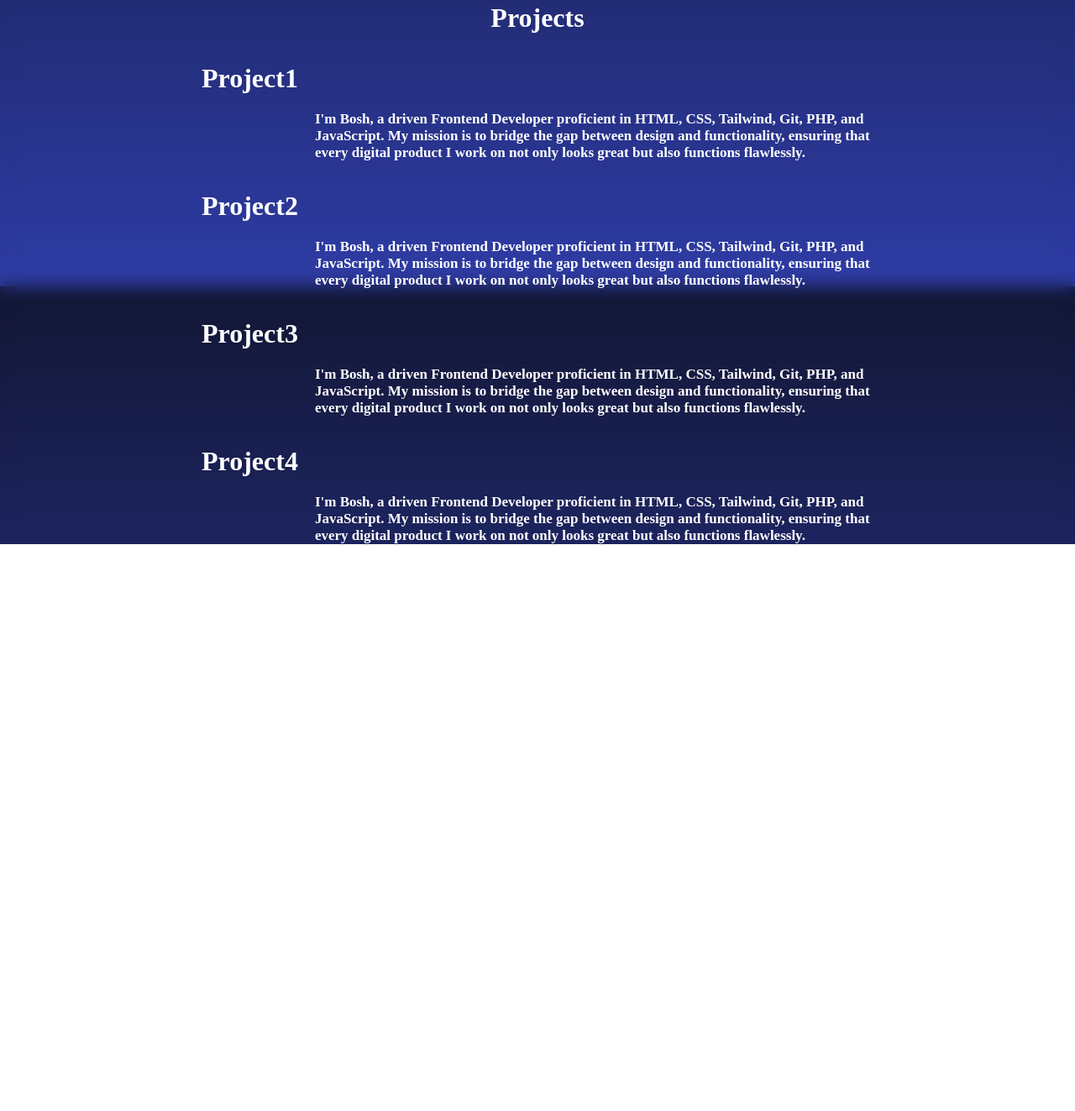
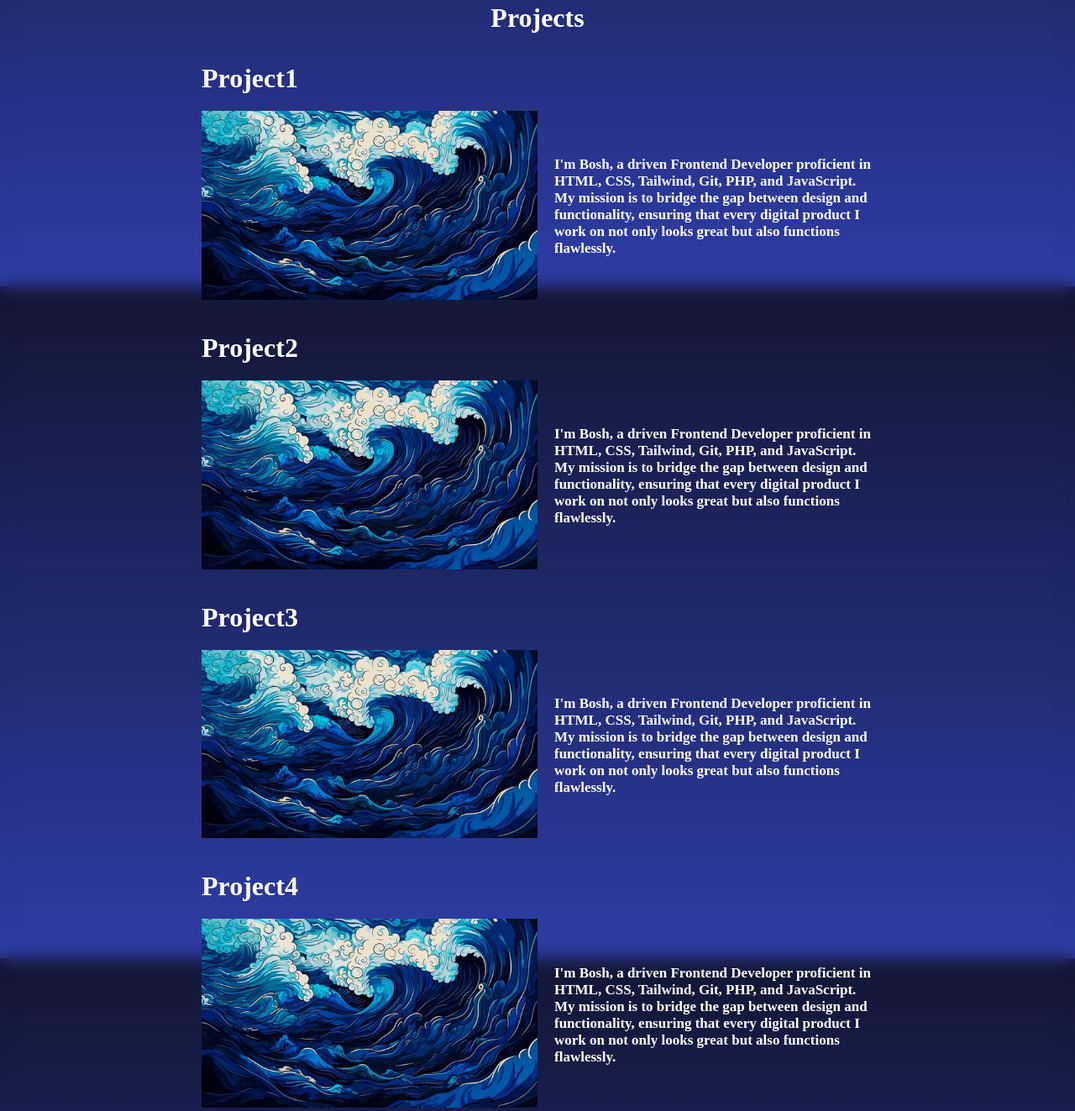
Before and after one commit to rmadd06/PersonalPortfolio, a plain HTML site: page index.html in a window 1280 px wide. Shown: the part 1259-2582 px from the top of the page at 84% size. Before the commit the page ends 1907 px from the top, so only its background shows below. Drawn offline with nearby package versions, Linux system fonts and the light colour scheme; the site is published under a folder, as on GitHub Pages, so addresses that start at the root find nothing.

Commit message:
Try to fix

```diff
--- a/index.html
+++ b/index.html
@@ -69,7 +69,7 @@
         <div class="card card1">
           <h1>Project1</h1>
           <div class="col1">
-            <img src="/waves.jpg" alt="" width="400px">
+            <img src="waves.jpg" alt="" width="400px">
           </div>
           <div class="card-text">
             <p>
@@ -83,7 +83,7 @@
         <div class="card card2">
           <h1>Project2</h1>
           <div class="col1">
-            <img src="/waves.jpg" alt="" width="400px">
+            <img src="waves.jpg" alt="" width="400px">
           </div>
           <div class="card-text">
             <p>
@@ -97,7 +97,7 @@
         <div class="card card3">
           <h1>Project3</h1>
           <div class="col1">
-            <img src="/waves.jpg" alt="" width="400px">
+            <img src="waves.jpg" alt="" width="400px">
           </div>
           <div class="card-text">
             <p>
@@ -111,7 +111,7 @@
         <div class="card card4">
           <h1>Project4</h1>
           <div class="col1">
-            <img src="/waves.jpg" alt="" width="400px">
+            <img src="waves.jpg" alt="" width="400px">
           </div>
           <div class="card-text">
             <p>
```
